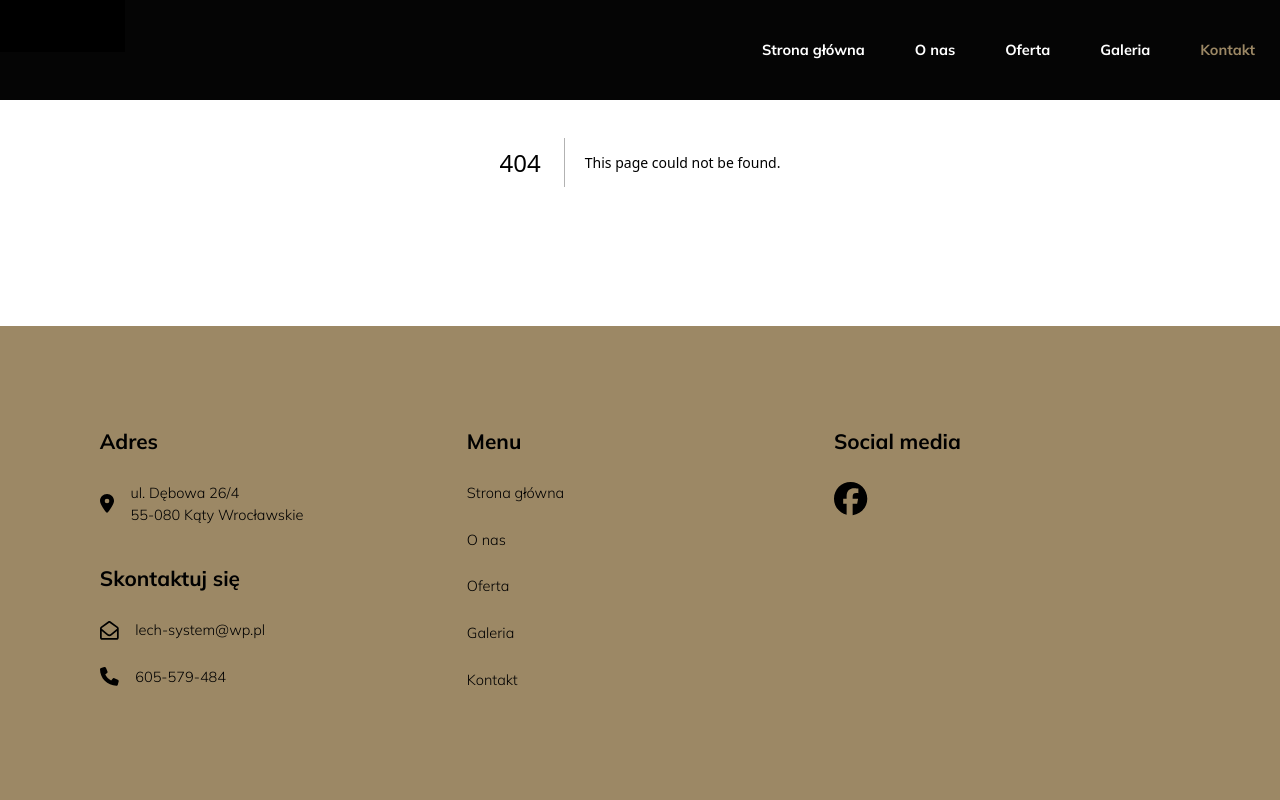
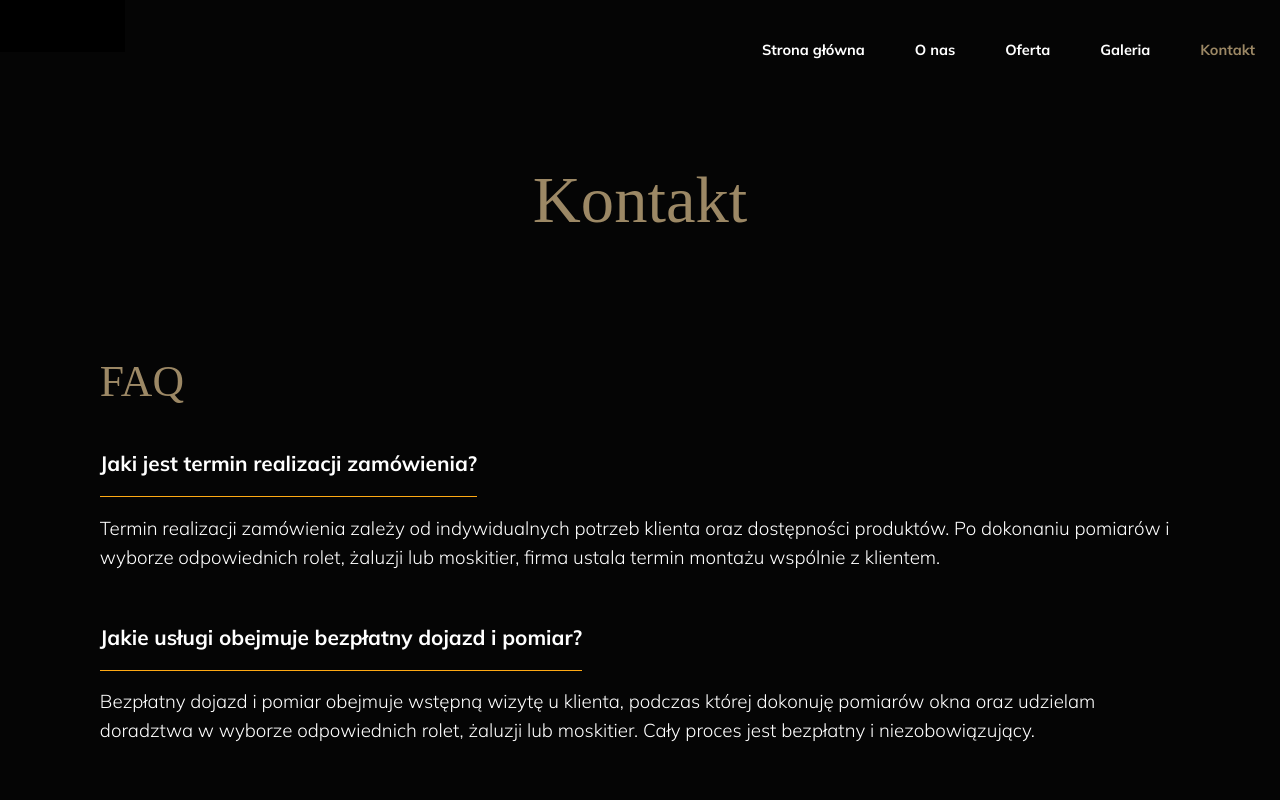
Before and after one commit to badziej12/lech-system-next, a Next.js app: page /kontakt in a window 1280 px wide. Before the commit this address had no page. Shown: the top 800 px of the page. Built offline with nearby package versions, Linux system fonts and the light colour scheme; a web font is replaced by a local one.

Commit message:
Implement contact page at /kontakt

```diff
--- /dev/null
+++ b/src/app/kontakt/page.tsx
@@ -0,0 +1,61 @@
+import "../../scss/pages/Kontakt.scss";
+import SimpleSection from "@/templates/components/SimpleSection";
+import Title from "@/templates/components/Title";
+import ExpandItems from "@/templates/components/ExpandItems";
+
+type Question = {
+    key: string;
+    heading: string;
+    paragraph: string;
+}
+
+export default function Kontakt() {
+    const questions: Question[] = [
+        {
+            key: "1",
+            heading: "Jaki jest termin realizacji zamówienia?",
+            paragraph: "Termin realizacji zamówienia zależy od indywidualnych potrzeb klienta oraz dostępności produktów. Po dokonaniu pomiarów i wyborze odpowiednich rolet, żaluzji lub moskitier, firma ustala termin montażu wspólnie z klientem.",
+        },
+        {
+            key: "2",
+            heading: "Jakie usługi obejmuje bezpłatny dojazd i pomiar?",
+            paragraph: "Bezpłatny dojazd i pomiar obejmuje wstępną wizytę u klienta, podczas której dokonuję pomiarów okna oraz udzielam doradztwa w wyborze odpowiednich rolet, żaluzji lub moskitier. Cały proces jest bezpłatny i niezobowiązujący.",
+        },
+        {
+            key: "3",
+            heading: "Jaka jest gwarancja na wykonane prace?",
+            paragraph: "Na wszystkie wykonane prace firma \"Lech-System\" udziela 2-letniej gwarancji. Gwarancja obejmuje zarówno montaż rolet, żalucji i moskitier, jak i ich funkcjonalność. W razie jakichkolwiek problemów z produktami lub usługami, klient może skontaktować się z firmą, która szybko i sprawnie rozwiąże ewentualne kwestie.",
+        },
+        {
+            key: "4",
+            heading: "Czy oferujecie serwis pogwarancyjny?",
+            paragraph: "Tak, naszym klientom zapewniamy serwis pogwarancyjny, który obejmuje profesjonalne wsparcie w przypadku konieczności naprawy, konserwacji lub regulacji zamontowanych rolet. Dokładamy wszelkich starań, aby przedłużyć trwałość naszych produktów i zapewnić pełną satysfakcję z ich użytkowania. W przypadku problemów prosimy o kontakt, aby umówić wizytę serwisową.",
+        },
+        {
+            key: "5",
+            heading: "Czy serwis pogwarancyjny jest płatny?",
+            paragraph: "Koszt serwisu pogwarancyjnego ustalany jest indywidualnie w zależności od zakresu prac. Przed podjęciem działań zawsze informujemy klienta o przewidywanych kosztach i uzgadniamy szczegóły.",
+        },
+    ]
+
+    return (
+        <main className={"Kontakt flex flex-col"}>
+            <SimpleSection sectionClass={"contact-section"}>
+                <div className="center-xs contact-section__title">
+                    <Title heading_text={"Kontakt"}/>
+                </div>
+                <div className={"contact-section__faq"}>
+                    <div className="contact-section__faq__title">
+                        <Title heading_text={"FAQ"} heading_tag={"h2"} heading_size={"42"} />
+                    </div>
+                    <div className="contact-section__faq__questions">
+                        <ExpandItems questions={questions} />
+                    </div>
+                </div>
+            </SimpleSection>
+            <SimpleSection sectionClass={"contact-form-section"}>
+
+            </SimpleSection>
+        </main>
+    );
+}
--- a/src/app/layout.tsx
+++ b/src/app/layout.tsx
@@ -4,7 +4,6 @@ import "../scss/main.scss";
 
 import {Header} from '@/templates/header-footer/Header';
 import {Footer} from "@/templates/header-footer/Footer";
-import SmoothScroll from "@/templates/components/SmoothScroll";
 
 export const metadata: Metadata = {
   title: "LECH-SYSTEM",
@@ -19,11 +18,9 @@ export default function RootLayout({
   return (
     <html lang="pl">
       <body>
-        <SmoothScroll>
           <Header />
           {children}
           <Footer />
-        </SmoothScroll>
       </body>
     </html>
   );
--- a/src/app/page.tsx
+++ b/src/app/page.tsx
@@ -53,7 +53,7 @@ export default function Home() {
                                 <Title heading_text="O Mnie"
                                        secondary_text="Jestem specjalistą z wieloletnim doświadczeniem w doradztwie
                     i montażu rolet okiennych, żaluzji oraz moskitier na terenie Kątów Wrocławskich i okolic.
-                     Jako jednoosobowa firma oferuję profesjonalną obsługę,
+                     Jako mała rodzinna firma oferujemy profesjonalną obsługę,
                       indywidualne podejście do każdego klienta oraz wysoką jakość usług.
                        Na mojej stronie znajdziesz bogatą ofertę różnorodnych rolet oraz moskitier,
                         które zapewnią Ci prywatność, komfort i ochronę przed insektami. Działam z pasją i zaangażowaniem,
--- a/src/scss/main.scss
+++ b/src/scss/main.scss
@@ -13,6 +13,7 @@
 }
 
 html {
+  scroll-behavior: smooth;
   height: 100%;
   font-size: 65%;
 }
--- /dev/null
+++ b/src/scss/pages/Kontakt.scss
@@ -0,0 +1,96 @@
+@import "../font-sizing";
+@import "../mixins";
+
+.Kontakt {
+  padding-top: 4.8rem;
+
+  .contact-section {
+    &__title {
+      margin-bottom: 9.6rem;
+
+      @include media-md {
+        margin-bottom: 4.8rem;
+      }
+    }
+
+    &__faq {
+      &__questions {
+        .Title {
+          position: relative;
+          margin-bottom: 4.8rem;
+
+          @include media-md {
+            cursor: pointer;
+          }
+
+          &__heading {
+            display: inline-block;
+            color: var(--text-color);
+            font-weight: $font-weight-bold;
+            font-family: Mulish, serif;
+            border-bottom: .1rem solid var(--page-accent-color);
+            padding-bottom: 1.6rem;
+            margin-right: 4rem;
+
+            &::after {
+              content: "";
+              display: none;
+              position: absolute;
+              right: 0;
+              top: 0;
+              width: 2rem;
+              height: 2rem;
+              border-bottom: .3rem solid var(--page-accent-color);
+              border-left: .3rem solid var(--page-accent-color);
+              border-radius: .2rem;
+              transition: .3s;
+              transform: translateY(100%) rotate(45deg);
+
+              @include media-md {
+                transform: translateY(25%) rotate(45deg);
+                display: block;
+              }
+
+              @include media-sm {
+                transform: translateY(100%) rotate(45deg);
+              }
+            }
+          }
+
+          &__secondary {
+            margin-top: 1.6rem;
+            font-weight: $font-weight-light;
+            max-height: 100%;
+            overflow: hidden;
+            transition: .3s;
+
+            @include media-md {
+              transform: translateY(25%) rotate(45deg);
+              max-height: 0;
+            }
+          }
+        }
+
+        .active {
+          .Title__heading {
+            &::after {
+              transform: translateY(100%) rotate(-45deg);
+
+              @include media-md {
+                transform: translateY(25%) rotate(-45deg);
+              }
+
+              @include media-sm {
+                transform: translateY(100%) rotate(-45deg);
+              }
+            }
+          }
+
+          .Title__secondary {
+            max-height: 300px;
+          }
+        }
+      }
+    }
+  }
+}
--- /dev/null
+++ b/src/templates/components/ExpandItems.tsx
@@ -0,0 +1,33 @@
+import Title from "@/templates/components/Title";
+import ExpandScript from "@/templates/components/ExpandScript";
+
+type ExpandItemsProps = {
+    questions: {
+        key: string;
+        heading: string;
+        paragraph: string;
+    }[]
+}
+
+export function ExpandItems(
+    {
+        questions
+    }: ExpandItemsProps
+) {
+
+    return (
+        questions.map((question) =>
+            <div key={question.key}>
+                <ExpandScript>
+                    <Title
+                       heading_text={question.heading}
+                       secondary_text={question.paragraph}
+                       heading_size={"20"}
+                       heading_tag={"h3"} />
+                </ExpandScript>
+            </div>
+        )
+    )
+}
+
+export default ExpandItems;
--- /dev/null
+++ b/src/templates/components/ExpandScript.tsx
@@ -0,0 +1,17 @@
+'use client'
+
+import {ReactNode, useState} from "react";
+
+export function ExpandScript({children}: Readonly<{children?: ReactNode}>) {
+    const [isExpanded, setIsExpanded] = useState(false);
+
+    const toggleClass = () => setIsExpanded(!isExpanded);
+
+    return (
+        <div className={isExpanded ? 'active' : ''} onClick={toggleClass}>
+            {children}
+        </div>
+    )
+}
+
+export default ExpandScript;
--- a/src/templates/components/GallerySection.tsx
+++ b/src/templates/components/GallerySection.tsx
@@ -35,6 +35,7 @@ export function GallerySection(
                       alt={image.alt}
                   >
                       {({ref, open}) => (
+                          <div className={"image-container"}>
                               <div>
                                   <Image
                                       ref={ref}
@@ -46,6 +47,7 @@ export function GallerySection(
                                       width={image.width}
                                       height={image.height} />
                               </div>
+                          </div>
                       )}
                   </Item>
                 );
--- a/src/templates/header-footer/Footer.tsx
+++ b/src/templates/header-footer/Footer.tsx
@@ -1,5 +1,4 @@
 import '@/scss/header-footer/footer.scss';
-import Link from 'next/link'
 import {FontAwesomeIcon} from "@fortawesome/react-fontawesome";
 import {faEnvelopeOpen} from "@fortawesome/free-regular-svg-icons";
 import {faPhone} from "@fortawesome/free-solid-svg-icons";
--- a/src/templates/header-footer/Header.tsx
+++ b/src/templates/header-footer/Header.tsx
@@ -1,5 +1,5 @@
 "use client"
-import {useEffect, useRef, useState} from 'react';
+import {useEffect, useState} from 'react';
 import '@/scss/header-footer/header.scss';
 
 import {usePathname} from 'next/navigation';
```
Also changed, not shown: src/scss/pages/Galeria.scss (+7 -4 lines). Lines whose indentation alone changed are shown as unchanged.
